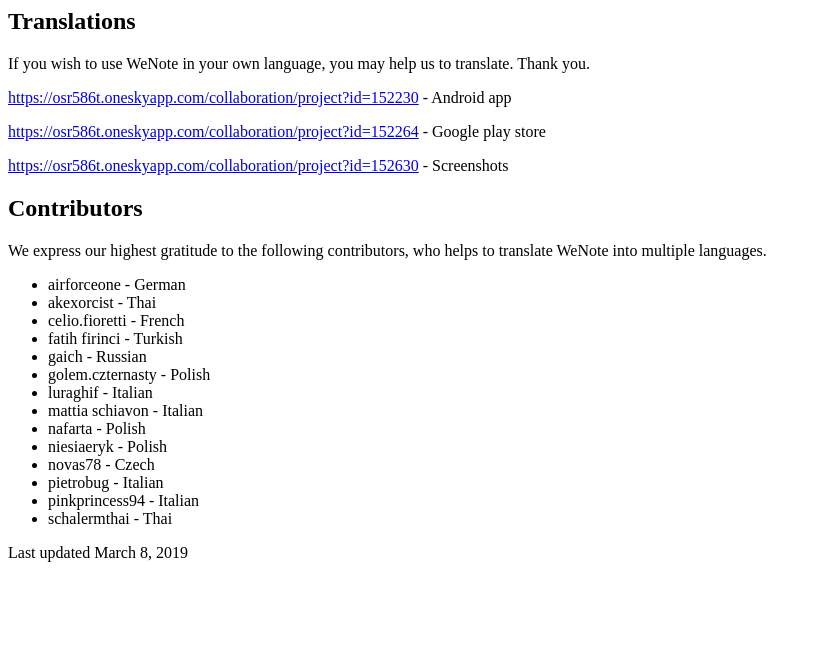
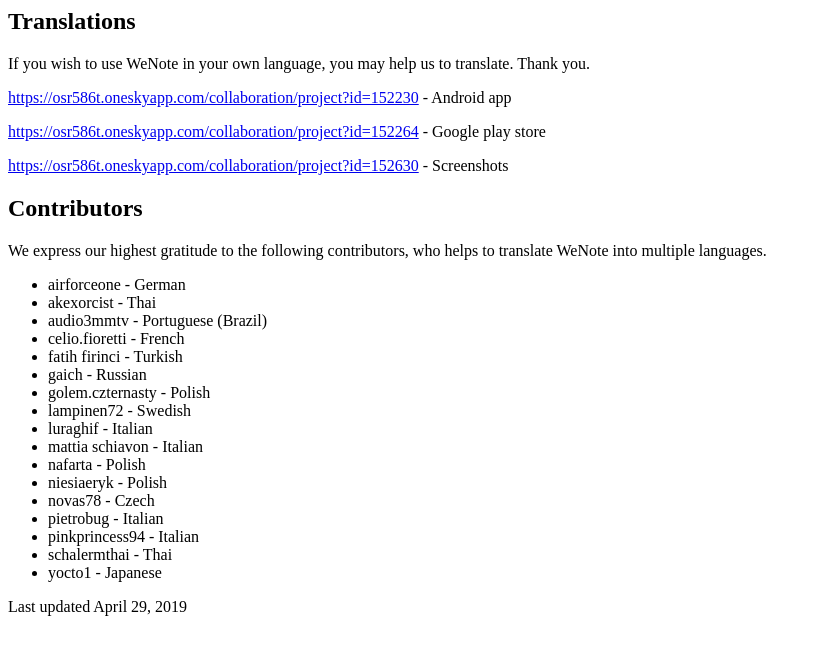
Before and after one commit to yccheok/wenote.jstock.co, a plain HTML site: page translations.html in a window 1280 px wide. Shown: the whole page, without its empty margins (0-821 px from the left). Drawn offline with Linux system fonts and the light colour scheme.

Commit message:
Update translations.html

```diff
--- a/translations.html
+++ b/translations.html
@@ -18,10 +18,12 @@
  <ul>
   <li>airforceone - German</li>
   <li>akexorcist - Thai</li>
+  <li>audio3mmtv - Portuguese (Brazil)</li>
   <li>celio.fioretti - French</li>
   <li>fatih firinci - Turkish</li>
   <li>gaich - Russian</li>
   <li>golem.czternasty - Polish</li>
+  <li>lampinen72 - Swedish</li>
   <li>luraghif - Italian</li>
   <li>mattia schiavon - Italian</li>
   <li>nafarta - Polish</li>
@@ -30,8 +32,9 @@
   <li>pietrobug - Italian</li>
   <li>pinkprincess94 - Italian</li>
   <li>schalermthai - Thai</li>
+  <li>yocto1 - Japanese</li>
 </ul></p>
 
-<p>Last updated March 8, 2019</p>
+<p>Last updated April 29, 2019</p>
 </body>
 </html>
```
